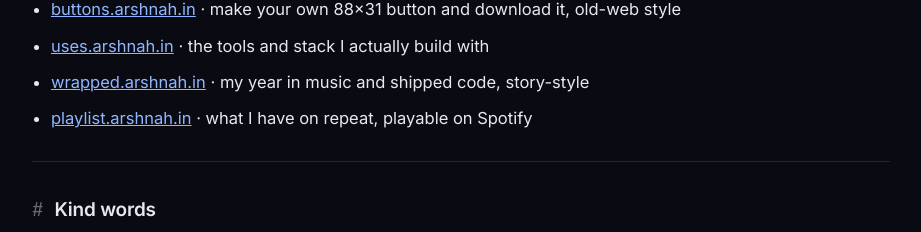
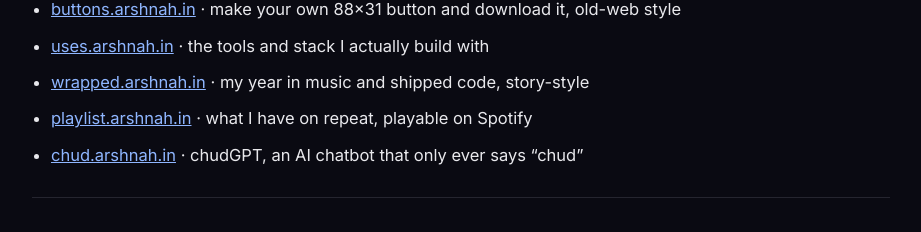
Before and after one commit to arshnah/portfolio-next, a Next.js app: page / in a window 1280 px wide. Shown: the part 2315-2547 px from the top of the page, without its empty margins (179-1100 px from the left). Built offline with nearby package versions, Linux system fonts and the light colour scheme; no server answers; the database is empty.

Commit message:
playground: add chud (chudGPT)

```diff
--- a/src/app/page.tsx
+++ b/src/app/page.tsx
@@ -110,6 +110,7 @@ export default function Home() {
         <li><a href="https://uses.arshnah.in" target="_blank" rel="noopener noreferrer">uses.arshnah.in</a> &middot; the tools and stack I actually build with</li>
         <li><a href="https://wrapped.arshnah.in" target="_blank" rel="noopener noreferrer">wrapped.arshnah.in</a> &middot; my year in music and shipped code, story-style</li>
         <li><a href="https://playlist.arshnah.in" target="_blank" rel="noopener noreferrer">playlist.arshnah.in</a> &middot; what I have on repeat, playable on Spotify</li>
+        <li><a href="https://chud.arshnah.in" target="_blank" rel="noopener noreferrer">chud.arshnah.in</a> &middot; chudGPT, an AI chatbot that only ever says &ldquo;chud&rdquo;</li>
       </ul>
 
       <hr />
```
